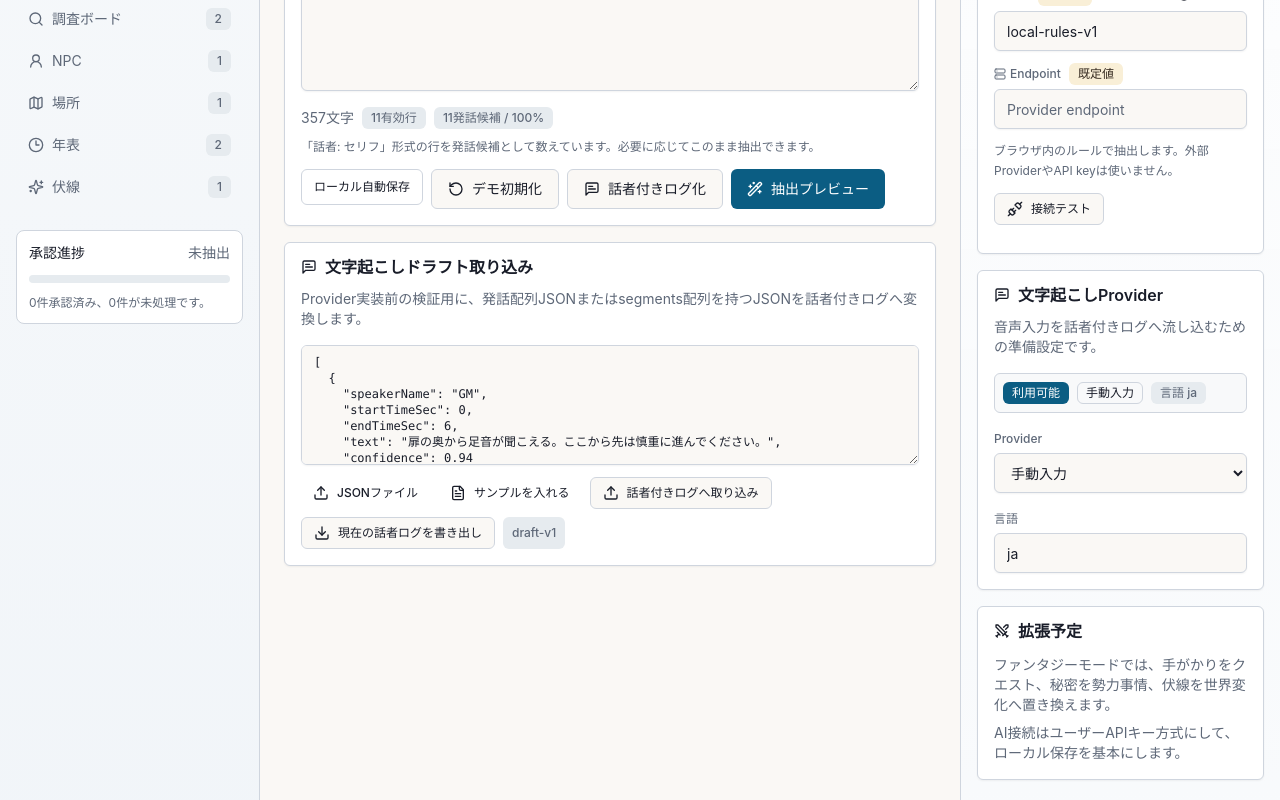
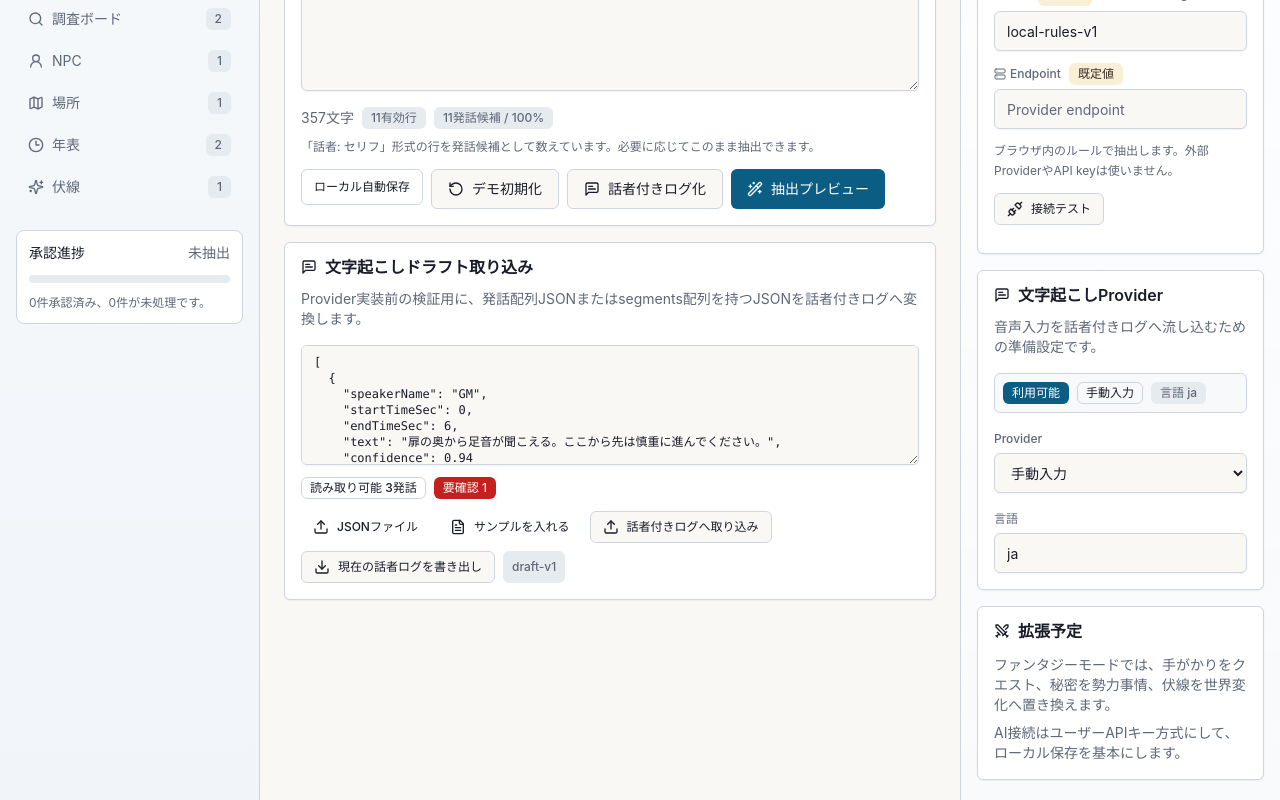
Before and after one commit to Kota-Ohno/trpg-gm-copilot, a React (Vite) app: page / in a window 1280 px wide. Both pictures are taken after a click on the button "サンプルを入れる". Shown: the part 702-1502 px from the top of the page. Built offline with nearby package versions, Linux system fonts and the light colour scheme.

Commit message:
Preview transcription draft imports

```diff
--- a/src/App.tsx
+++ b/src/App.tsx
@@ -47,6 +47,7 @@ import {
 import {
   liveLogToTranscriptionDrafts,
   liveLogToPlainText,
+  lowConfidenceThreshold,
   normalizeTranscriptionDrafts,
   parsePlainLogToLiveLog,
   summarizeLiveLog,
@@ -90,6 +91,11 @@ type ConfirmationRequest = {
   confirmLabel: string;
   onConfirm: () => void;
 };
+type TranscriptionDraftPreview =
+  | { status: "empty" }
+  | { status: "invalid-json" }
+  | { status: "invalid-shape" }
+  | { status: "valid"; segmentCount: number; lowConfidenceCount: number };
 
 const tabOptions: Array<{ value: WorkspaceTab; label: string }> = [
   { value: "log", label: "ログ" },
@@ -291,6 +297,32 @@ export function App() {
     transcriptionProvider,
   } = campaignState;
   const selectedTranscriptionProvider = getTranscriptionProvider(transcriptionProvider.providerId);
+  const transcriptionDraftPreview = useMemo<TranscriptionDraftPreview>(() => {
+    if (!transcriptionDraftJson.trim()) {
+      return { status: "empty" };
+    }
+
+    try {
+      const parsedDrafts = JSON.parse(transcriptionDraftJson) as unknown;
+      const normalizedDrafts = normalizeTranscriptionDrafts(parsedDrafts);
+      if (!normalizedDrafts) {
+        return { status: "invalid-shape" };
+      }
+
+      return {
+        status: "valid",
+        segmentCount: normalizedDrafts.length,
+        lowConfidenceCount: normalizedDrafts.filter(
+          (draft) =>
+            typeof draft.confidence === "number" &&
+            Number.isFinite(draft.confidence) &&
+            draft.confidence < lowConfidenceThreshold,
+        ).length,
+      };
+    } catch {
+      return { status: "invalid-json" };
+    }
+  }, [transcriptionDraftJson]);
 
   const approvedCount = approvedIds.length;
   const remainingCount = items.length - approvedCount;
@@ -1362,6 +1394,22 @@ export function App() {
                       value={transcriptionDraftJson}
                       onChange={(event) => setTranscriptionDraftJson(event.target.value)}
                     />
+                    {transcriptionDraftPreview.status !== "empty" && (
+                      <div className="flex flex-wrap gap-2">
+                        {transcriptionDraftPreview.status === "valid" ? (
+                          <>
+                            <Badge variant="outline">読み取り可能 {transcriptionDraftPreview.segmentCount}発話</Badge>
+                            {transcriptionDraftPreview.lowConfidenceCount > 0 && (
+                              <Badge variant="destructive">要確認 {transcriptionDraftPreview.lowConfidenceCount}</Badge>
+                            )}
+                          </>
+                        ) : (
+                          <Badge variant="destructive">
+                            {transcriptionDraftPreview.status === "invalid-json" ? "JSONエラー" : "形式エラー"}
+                          </Badge>
+                        )}
+                      </div>
+                    )}
                     {transcriptionImportError && (
                       <p className="text-xs text-destructive" role="alert">
                         {transcriptionImportError}
```
